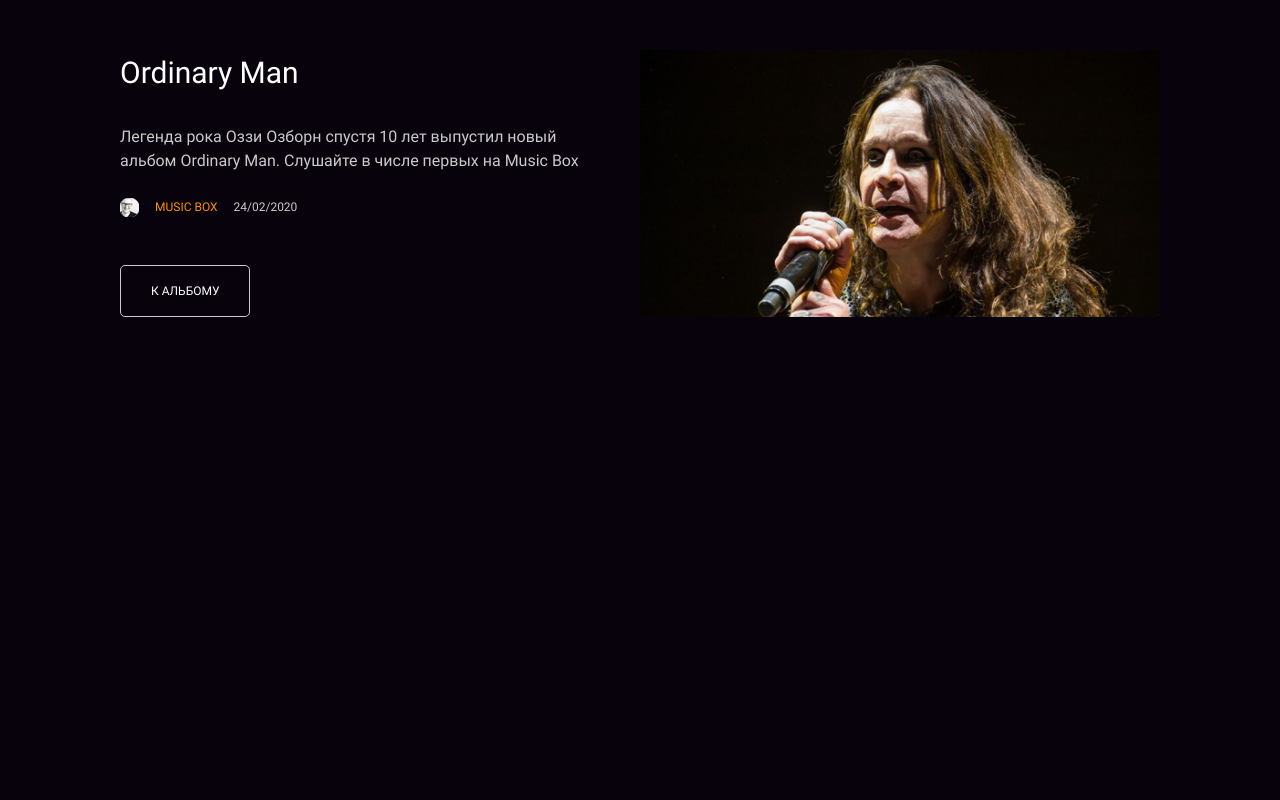
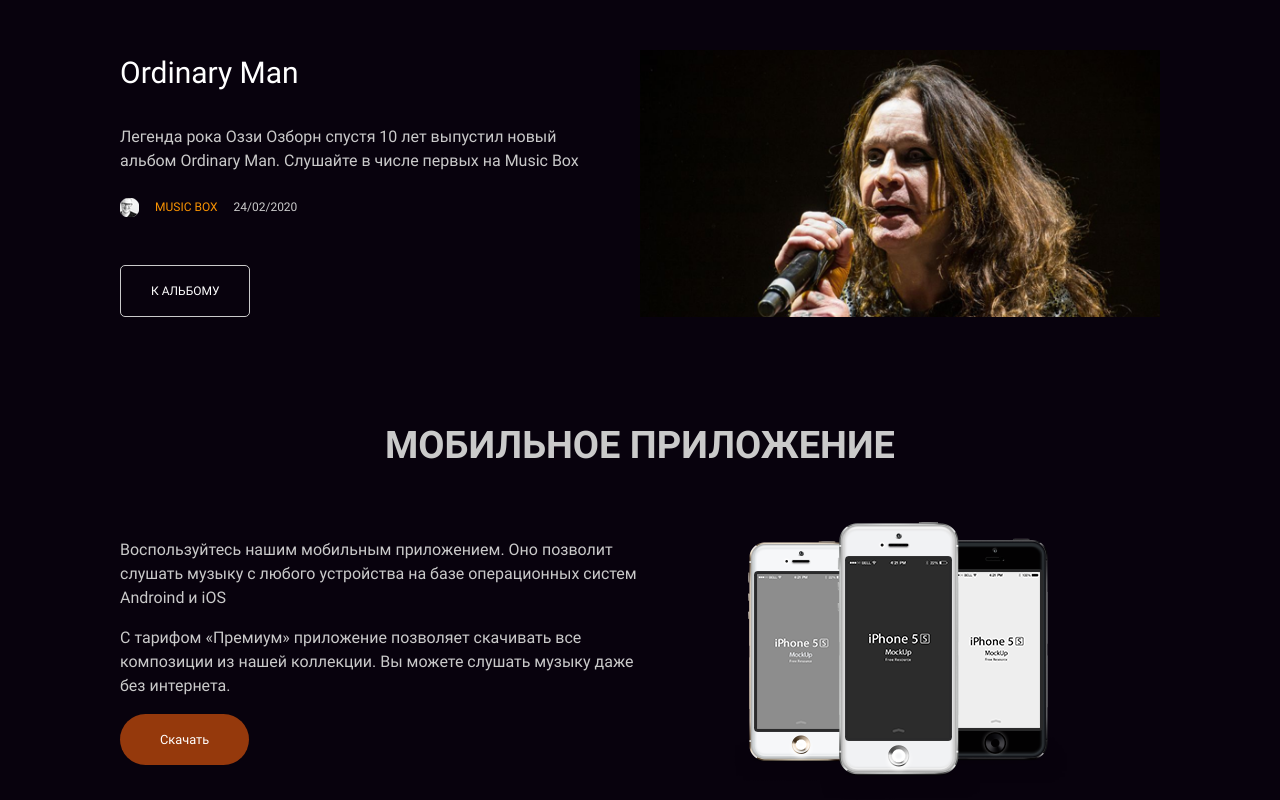
Before and after one commit to rubasia/layout-designer-project-lvl2, a website: page src/index.html in a window 1280 px wide. Shown: the part 2175-2975 px from the top of the page. Before the commit the page ends 2492 px from the top, so only its background shows below. Drawn offline with Linux system fonts and the light colour scheme.

Commit message:
app section

```diff
--- a/src/index.html
+++ b/src/index.html
@@ -107,6 +107,19 @@
           </div>
         </div>
       </section>
+      <section id="page-app">
+        <h2>Мобильное приложение</h2>
+        <div>
+          <div>
+            <p class="fs-16">Воспользуйтесь нашим мобильным приложением. Оно позволит слушать музыку с любого устройства на базе операционных систем Androind и iOS</p>
+            <p class="fs-16">С тарифом «Премиум» приложение позволяет скачивать все композиции из нашей коллекции. Вы можете слушать музыку даже без интернета.</p>
+            <a href="#" class="btn fs-12_8">Скачать</a>
+          </div>
+          <div>
+            <img alt="iphone" src="../src/images/iphone.png">
+          </div>
+        </div>
+      </section>
     </main>
     <footer></footer>
 </body>
--- a/src/styles/scss/app.scss
+++ b/src/styles/scss/app.scss
@@ -3,3 +3,4 @@
 @import "header_banner.scss";
 @import "header_pricing.scss";
 @import "news.scss";
+@import "mobile_app.scss";
--- /dev/null
+++ b/src/styles/scss/mobile_app.scss
@@ -0,0 +1,40 @@
+@import "variables.scss";
+
+#page-app {
+
+  h2 {
+    margin-bottom: 48px;
+  }
+
+  h2 + div {
+    display: flex;
+    flex-direction: column-reverse;
+
+    @media (min-width: $breakpoint) {
+      flex-direction: row;
+
+      div {
+        width: 50%;
+      }
+    }
+  }
+
+  p {
+    margin-top: 16px;
+  }
+
+  img {
+    display: block;
+    margin-left: auto;
+    margin-right: auto;
+  }
+
+  .btn {
+    border-radius: 32px;
+    padding: 16px 40px;
+    margin-top: 16px;
+    border: none;
+    background-color: #95390C;
+    text-transform: none;
+  }
+}
```
Also changed, not shown: src/styles/css/style.css, 1 other file.
